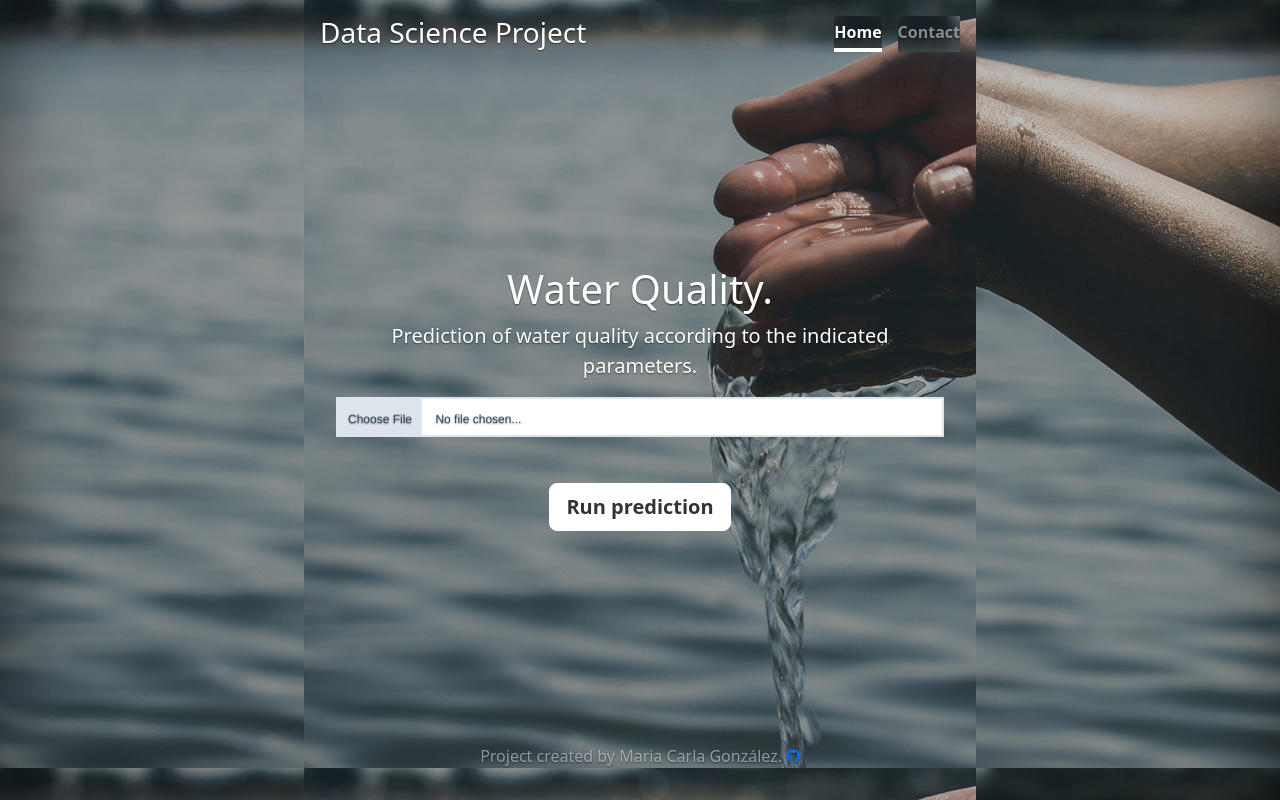
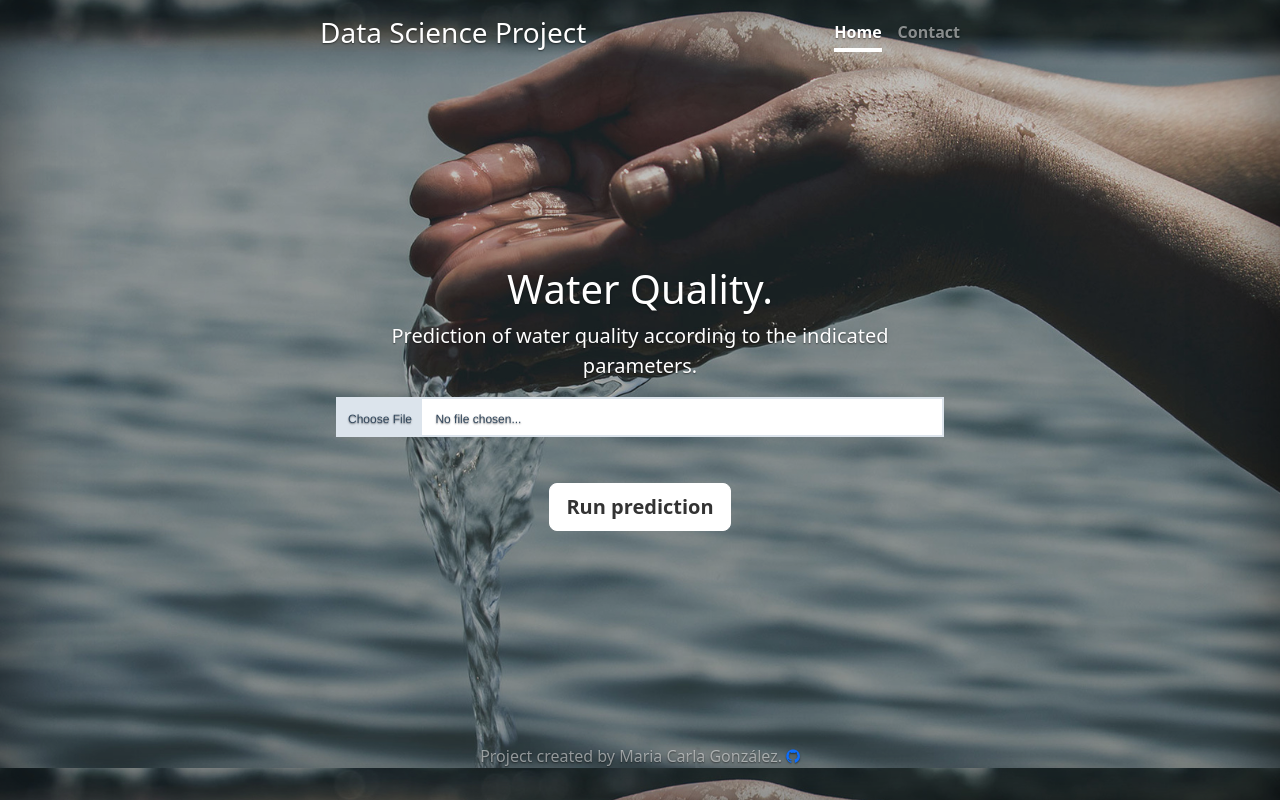
Before and after one commit to mcarlagg17/TBDS-ML_Clf_WaterQuality_flask, a Flask app: page / in a window 1280 px wide. Run offline with Flask 2, Linux system fonts and the light colour scheme; some libraries are stand-ins or nearby versions.

Commit message:
app fondo

```diff
--- a/static/cover.css
+++ b/static/cover.css
@@ -19,13 +19,18 @@
 body {
   text-shadow: 0 .05rem .1rem rgba(0, 0, 0, .5);
   box-shadow: inset 0 0 5rem rgba(0, 0, 0, .5);
-  background-image: url(../img/fondofoto.png);
 
 }
 
+.fondo{
+  margin: 0;
+  background-image: url('../img/fondofoto.png');
+
+  }
+
 .cover-container {
   max-width: 42em;
-  background-image: url(../img/fondofoto.png);
+
 }
 
 
@@ -38,7 +43,6 @@ body {
   font-weight: 700;
   color: rgba(255, 255, 255, .5);
   background-color: transparent;
-  background-image: url(../img/fondofoto.png);
   border-bottom: .25rem solid transparent;
 }
 
--- a/templates/index.html
+++ b/templates/index.html
@@ -39,7 +39,7 @@
     <link href="static/cover.css" rel="stylesheet">
 
 </head>
-<body class="d-flex h-100 text-center text-white">
+<body class="d-flex h-100 text-center text-white fondo">
 <script type="text/javascript" src="//code.jquery.com/jquery-1.10.2.min.js"></script>
 <div class="cover-container d-flex w-100 h-100 p-3 mx-auto flex-column">
     <header class="mb-auto">
```
